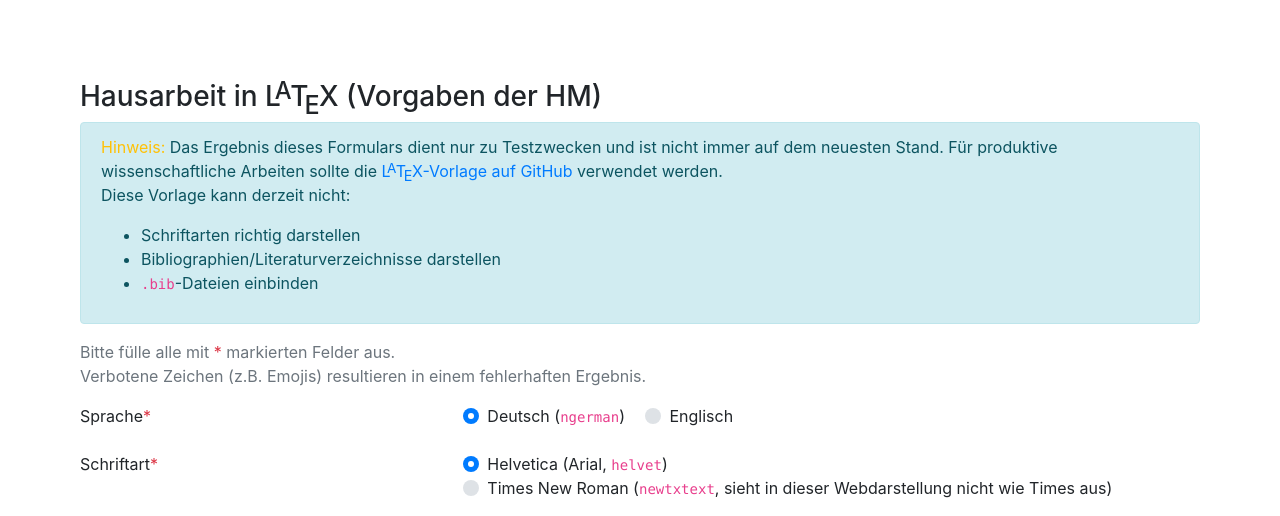
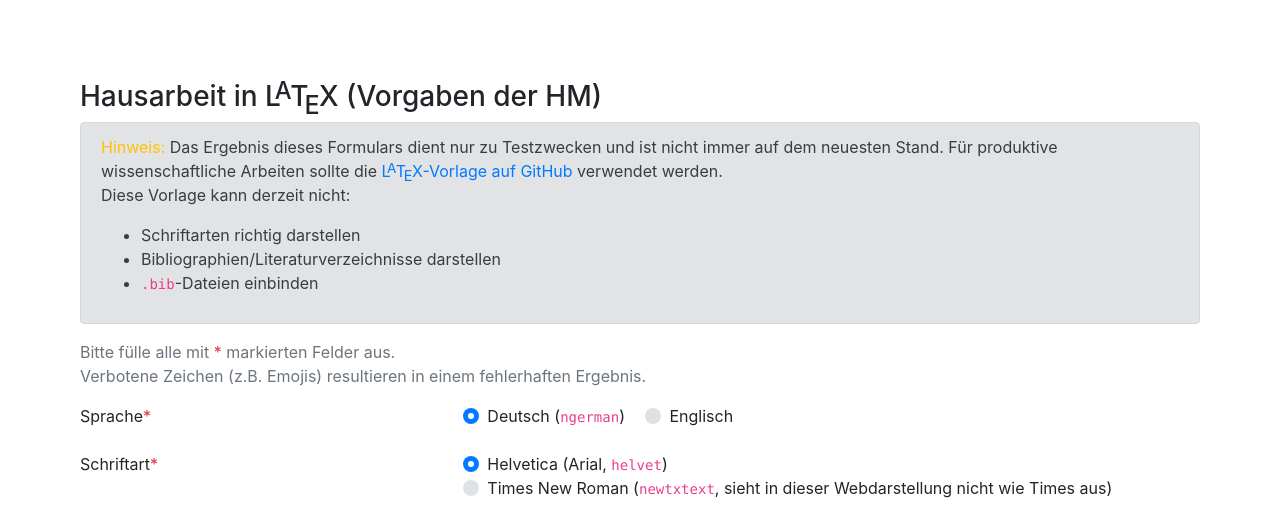
Before and after one commit to philipbrembeck/HM-Hausarbeiten-Vorlage, a PHP site: page / in a window 1280 px wide. Shown: the top 516 px of the page. Run offline with PHP 8.4, Linux system fonts and the light colour scheme.

Commit message:
Update index.php

```diff
--- a/webservice/index.php
+++ b/webservice/index.php
@@ -10,7 +10,7 @@
    </head>
    <body>
       <h3>Hausarbeit in <span class="latex">L<sup>A</sup>T<sub>E</sub>X</span> (Vorgaben der HM)</h3>
-      <div class="alert alert-info" role="alert">
+      <div class="alert alert-secondary" role="alert">
          <p><span class="text-warning"><bold>Hinweis:</bold></span> Das Ergebnis dieses Formulars dient nur zu Testzwecken und ist nicht immer auf dem neuesten Stand. Für produktive wissenschaftliche Arbeiten sollte die <a href="https://github.com/philipbrembeck/HM-Hausarbeiten-Vorlage"><span class="latex">L<sup>A</sup>T<sub>E</sub>X</span>-Vorlage auf GitHub</a> verwendet werden.<br>
          Diese Vorlage kann derzeit nicht:</p>
          <ul>
```
